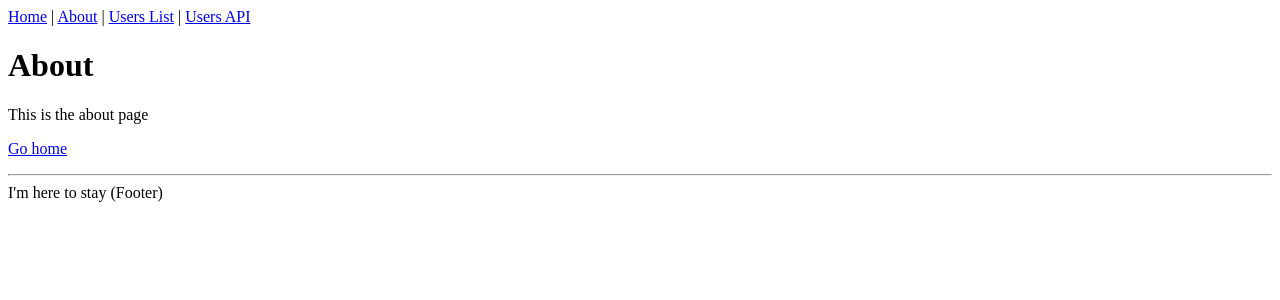
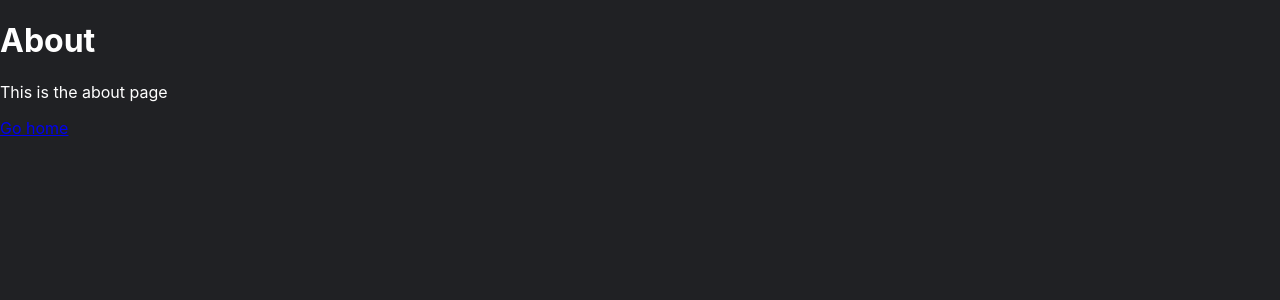
Before and after one commit to armandveloper/video-chat, a Next.js app: page /about in a window 1280 px wide. Shown: the top 300 px of the page. Built offline with nearby package versions, Linux system fonts and the light colour scheme.

Commit message:
Basic Global styles and BottomBar ui almost complete

```diff
--- a/components/Layout.tsx
+++ b/components/Layout.tsx
@@ -1,41 +1,26 @@
-import React, { ReactNode } from 'react'
-import Link from 'next/link'
-import Head from 'next/head'
+import { ReactNode } from 'react';
+import Head from 'next/head';
 
-type Props = {
-  children?: ReactNode
-  title?: string
+interface LayoutProps {
+	children?: ReactNode;
+	title?: string;
 }
 
-const Layout = ({ children, title = 'This is the default title' }: Props) => (
+function Layout({ children, title = 'Video Chat App' }: LayoutProps) {
+	return (
 		<div>
 			<Head>
 				<title>{title}</title>
 				<meta charSet="utf-8" />
-      <meta name="viewport" content="initial-scale=1.0, width=device-width" />
+				<meta
+					name="viewport"
+					content="initial-scale=1.0, width=device-width"
+				/>
 			</Head>
-    <header>
-      <nav>
-        <Link href="/">
-          <a>Home</a>
-        </Link>{' '}
-        |{' '}
-        <Link href="/about">
-          <a>About</a>
-        </Link>{' '}
-        |{' '}
-        <Link href="/users">
-          <a>Users List</a>
-        </Link>{' '}
-        | <a href="/api/users">Users API</a>
-      </nav>
-    </header>
+
 			{children}
-    <footer>
-      <hr />
-      <span>I'm here to stay (Footer)</span>
-    </footer>
 		</div>
-)
+	);
+}
 
-export default Layout
+export default Layout;
--- /dev/null
+++ b/pages/_app.tsx
@@ -0,0 +1,13 @@
+import type { AppProps } from 'next/app';
+import GlobalStyles from '@/styles/globalStyles';
+
+function MyApp({ Component, pageProps }: AppProps) {
+	return (
+		<>
+			<GlobalStyles />
+			<Component {...pageProps} />
+		</>
+	);
+}
+
+export default MyApp;
--- /dev/null
+++ b/styles/globalStyles.tsx
@@ -0,0 +1,28 @@
+import { createGlobalStyle } from 'styled-components';
+
+const GlobalStyles = createGlobalStyle`
+  :root {
+    --color-bg: #202124;
+    --color-bg-2: #3c4043;
+    --color-text: #fff;
+    --color-error: #ea4335;
+  }
+  html {
+    box-sizing: border-box;
+    font-size: 62.5%;
+  }
+  *,
+  *::before,
+  *::after {
+    box-sizing: inherit;
+  }
+  body {
+    background-color: var(--color-bg);
+    color: var(--color-text);
+    font-family: -apple-system, BlinkMacSystemFont, 'Segoe UI', Roboto, Oxygen, Ubuntu, Cantarell, 'Open Sans', 'Helvetica Neue', sans-serif;
+    font-size: 1.6rem;
+    margin: 0;
+  }
+`;
+
+export default GlobalStyles;
```
Also changed, not shown: components/MeetingBottomBar.tsx (added, +87 -0 lines), components/MeetingContent.tsx (added, +8 -0 lines), components/ui/BtnIcon.tsx (added, +38 -0 lines), package.json (+6 -2 lines), pages/[meeting].tsx (added, +38 -0 lines), tsconfig.json (+7 -2 lines), .babelrc (added), next-env.d.ts, 1 other file (tests, documents, lock files or other folders). Lines whose indentation alone changed are shown as unchanged.
